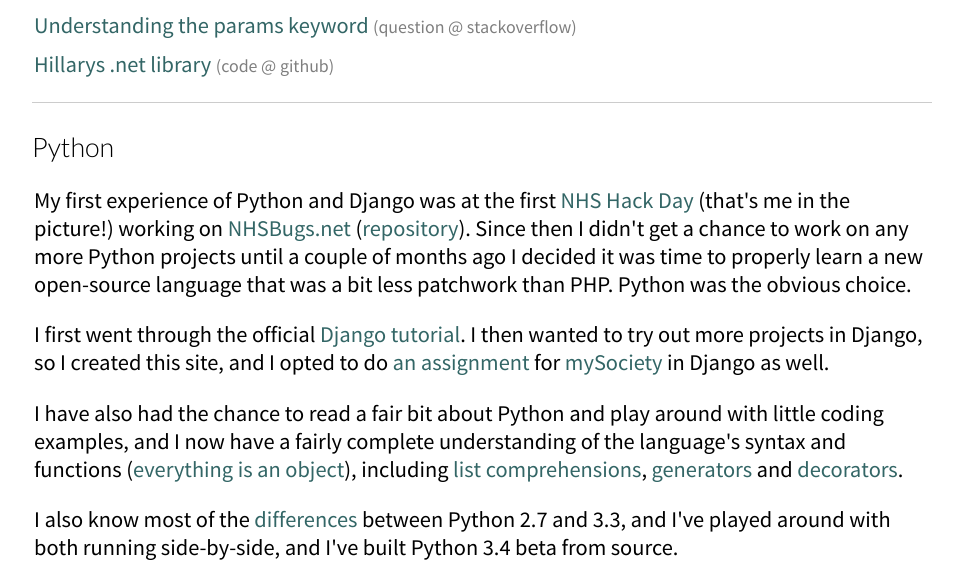
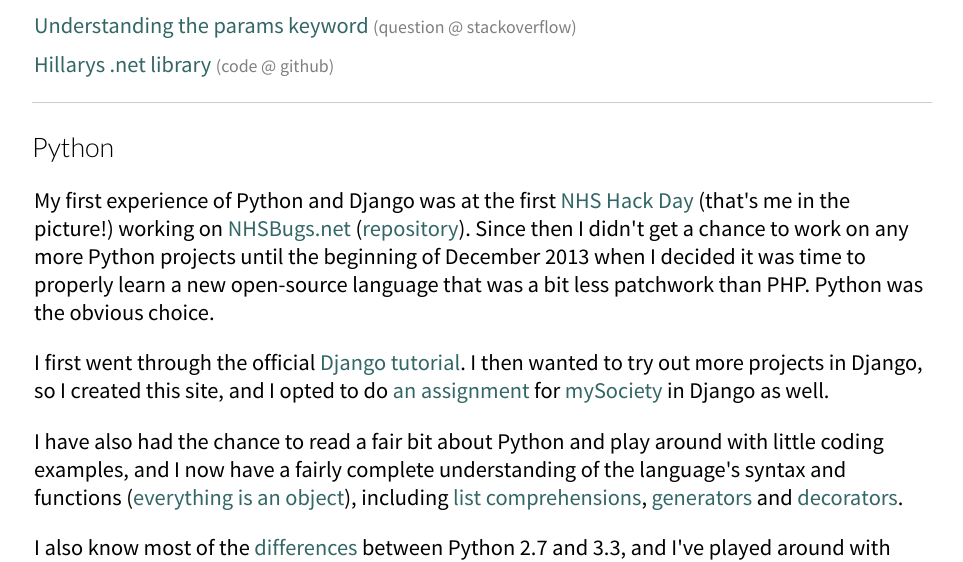
Before and after one commit to nottrobin/cv.robinwinslow.uk, a Django app: template cv/templates/cv/server-side.html in a window 1280 px wide. Shown: the part 1986-2548 px from the top of the page, without its empty margins (158-1121 px from the left). Run offline with Django 3.2, Linux system fonts and the light colour scheme; the template is opened without the code that fills it, so the values that code supplies are empty; some libraries are stand-ins or nearby versions.

Commit message:
Make python timing more clear

```diff
--- a/cv/templates/cv/server-side.html
+++ b/cv/templates/cv/server-side.html
@@ -121,7 +121,7 @@ Through these projects and ongoing maintenance I now have a fairly deep understa
 
 <h2 class="side-heading" id="python">Python</h2>
 
-My first experience of Python and Django was at the first [NHS Hack Day](http://www.theguardian.com/healthcare-network/2012/jun/06/nhs-hack-day-apps-patient-hell) (that's me in the picture!) working on [NHSBugs.net](http://nhsbugs.net/) ([repository]( https://github.com/openhealthcare/nhsbugs )). Since then I didn't get a chance to work on any more Python projects until a couple of months ago I decided it was time to properly learn a new open-source language that was a bit less patchwork than PHP. Python was the obvious choice.
+My first experience of Python and Django was at the first [NHS Hack Day](http://www.theguardian.com/healthcare-network/2012/jun/06/nhs-hack-day-apps-patient-hell) (that's me in the picture!) working on [NHSBugs.net](http://nhsbugs.net/) ([repository]( https://github.com/openhealthcare/nhsbugs )). Since then I didn't get a chance to work on any more Python projects until the beginning of December 2013 when I decided it was time to properly learn a new open-source language that was a bit less patchwork than PHP. Python was the obvious choice.
 
 I first went through the official [Django tutorial](https://docs.djangoproject.com/en/1.6/intro/tutorial01/). I then wanted to try out more projects in Django, so I created this site, and I opted to do [an assignment](https://github.com/nottrobin/mysociety-questionnaire) for [mySociety](http://www.mysociety.org/) in Django as well.
 
```
